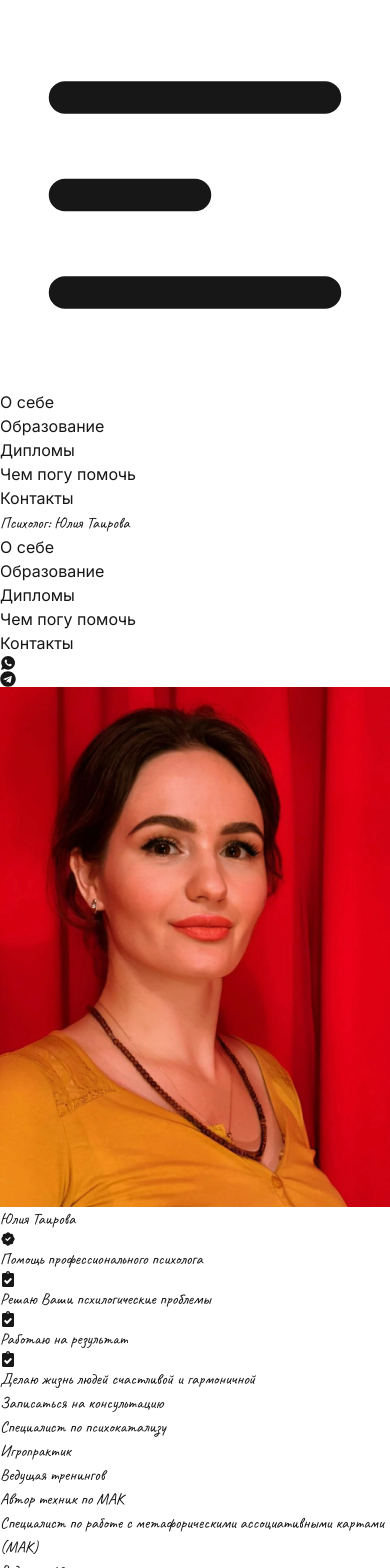
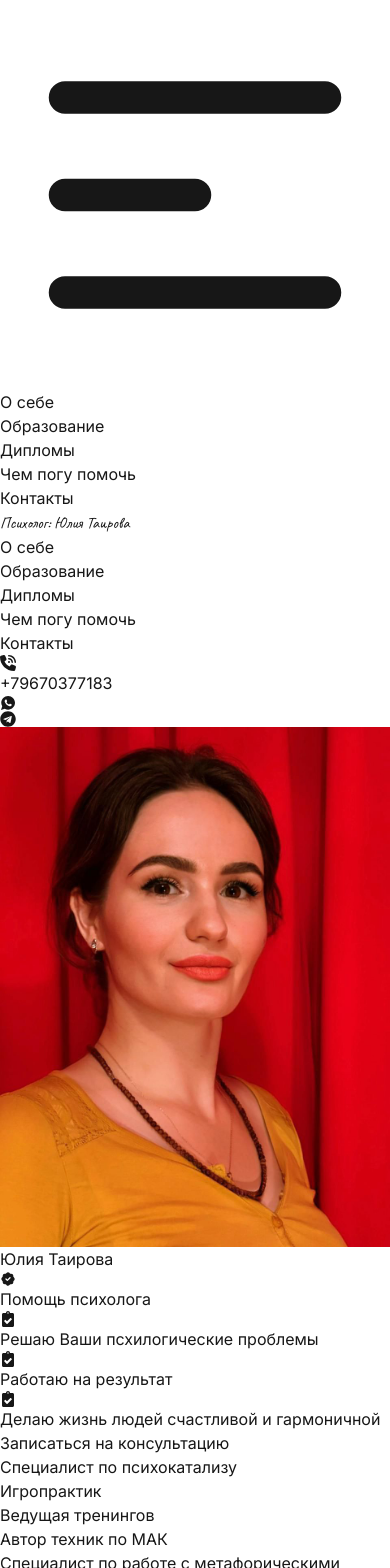
Before and after one commit to TimurTairov/juliyatairova.ru, a Next.js app: page / in a window 390 px wide. Shown: the top 1568 px of the page. Built offline with nearby package versions, Linux system fonts and the light colour scheme.

Commit message:
commit 1.2

```diff
--- a/components/Hero.jsx
+++ b/components/Hero.jsx
@@ -1,36 +1,38 @@
 import foto from '../images/myfoto.jpg'
 import Image from 'next/image'
 import { TbRosetteDiscountCheckFilled } from 'react-icons/tb'
-import { BiSolidDonateHeart } from 'react-icons/bi'
 import { FaClipboardCheck } from 'react-icons/fa'
 
 const Hero = () => {
   return (
-    <div id="osebe" className="caveat-font hero bg-base-200 px-2">
+    <div id="osebe" className="hero bg-base-200 px-2">
       <div className="hero-content flex-col lg:flex-row-reverse md:my-10">
-        <Image
-          src={foto}
-          alt="Мое фото"
-          className="max-w-40 xl:max-w-sm rounded-3xl shadow-xl shadow-slate-600"
-        />
-        <div className="md:mt-5 lg:mr-10">
-          <div className="text-slate-600 text-2xl font-light flex items-center justify-center gap-2">
+        <div>
+          <Image
+            src={foto}
+            alt="Мое фото"
+            className="max-w-40 md:max-w-60 lg:max-w-md rounded-3xl shadow-xl shadow-slate-600"
+          />
+          <div className="text-slate-600 text-xl font-light flex items-center justify-center gap-2 mt-5">
             <h2>Юлия Таирова</h2>
             <TbRosetteDiscountCheckFilled className="text-primary" />
           </div>
-          <h1 className="text-3xl md:text-4xl lg:text-6xl md:mt-5 text-primary font-bold">
-            Помощь профессионального психолога
+        </div>
+
+        <div className="md:mt-5 lg:mr-10">
+          <h1 className="mt-5 text-2xl md:text-4xl lg:text-7xl md:mt-5 text-primary font-semibold">
+            Помощь психолога
           </h1>
-          <div className="mt-5 text-xl lg:text-2xl flex items-center">
-            <FaClipboardCheck className="shrink-0 text-primary mr-2" />
+          <div className="mt-3 md:mt-5 text-base lg:text-2xl flex items-start">
+            <FaClipboardCheck className="shrink-0 text-primary mr-2 relative top-1" />
             <p>Решаю Ваши псхилогические проблемы</p>
           </div>
-          <div className="mt-5 text-xl lg:text-2xl flex items-center">
-            <FaClipboardCheck className="shrink-0 text-primary mr-2" />
+          <div className="mt-2 md:mt-5 text-base lg:text-2xl flex items-start">
+            <FaClipboardCheck className="shrink-0 text-primary mr-2 relative top-1" />
             <p>Работаю на результат</p>
           </div>
-          <div className="mt-5 text-xl lg:text-2xl flex items-center">
-            <FaClipboardCheck className=" shrink-0 text-primary mr-2" />
+          <div className="mt-2 md:mt-5 text-base lg:text-2xl flex items-start">
+            <FaClipboardCheck className=" shrink-0 text-primary mr-2 relative top-1" />
             <p>Делаю жизнь людей счастливой и гармоничной</p>
           </div>
 
--- a/components/Navbar.jsx
+++ b/components/Navbar.jsx
@@ -1,5 +1,6 @@
 import { IoLogoWhatsapp } from 'react-icons/io'
 import { FaTelegram } from 'react-icons/fa'
+import { FaPhoneVolume } from 'react-icons/fa6'
 
 const Navbar = () => {
   return (
@@ -75,6 +76,10 @@ const Navbar = () => {
           </ul>
         </div>
         <div className="navbar-end">
+          <div className=" hidden md:flex items-center">
+            <FaPhoneVolume className="mr-2" />
+            <p>+79670377183</p>
+          </div>
           <a
             href="whatsapp://send?phone=79670377183"
             target="_blank"
```
